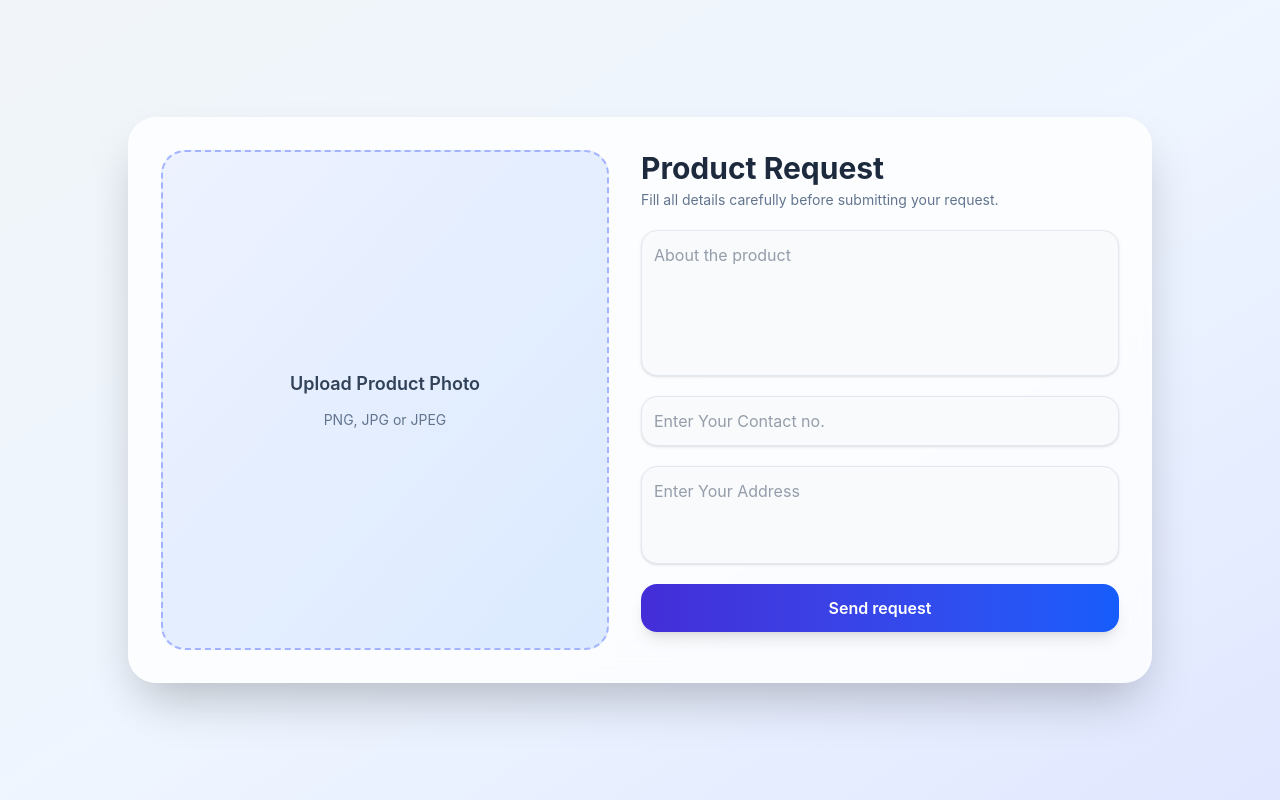
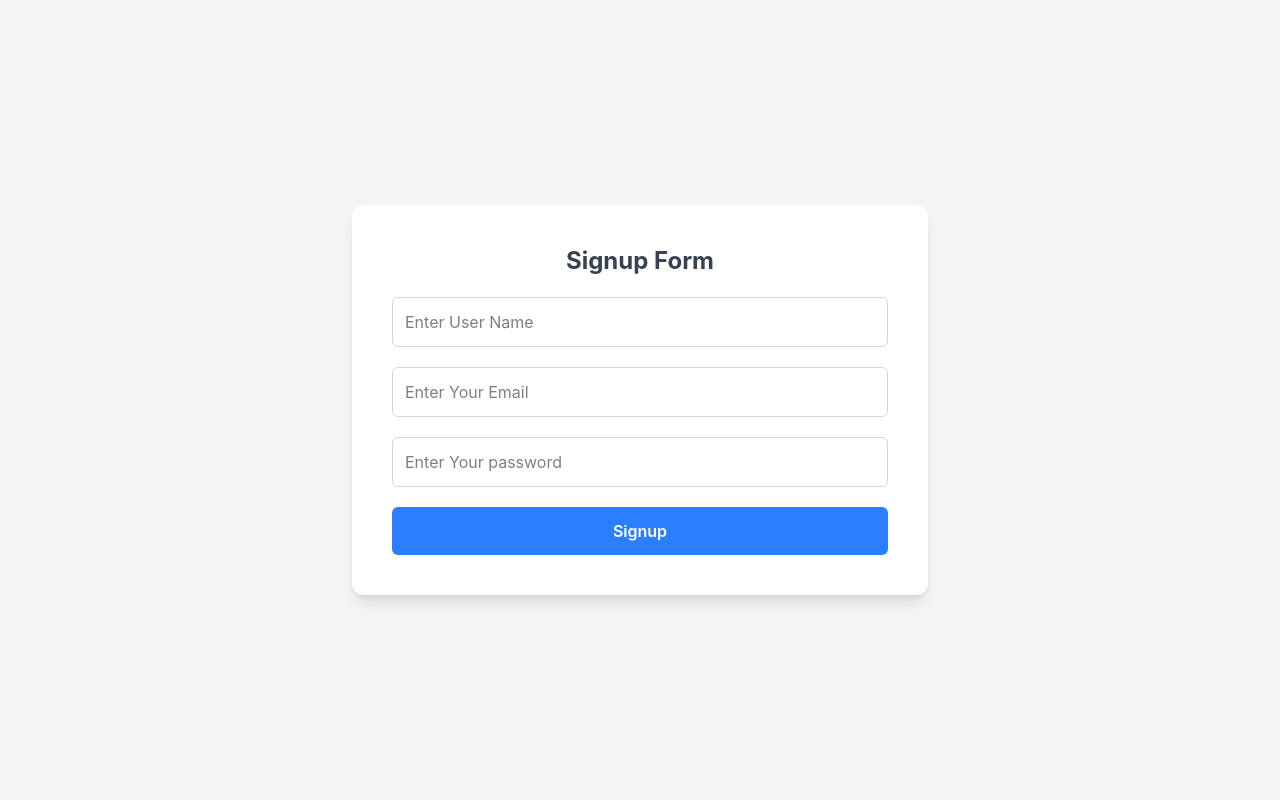
Before and after one commit to mzack321/SwapNest, a React (Vite) app: page / in a window 1280 px wide. Built offline with nearby package versions, Linux system fonts and the light colour scheme.

Commit message:
connect backend

```diff
--- a/package.json
+++ b/package.json
@@ -11,8 +11,10 @@
   },
   "dependencies": {
     "@tailwindcss/vite": "^4.2.4",
+    "axios": "^1.16.0",
     "react": "^19.2.0",
     "react-dom": "^19.2.0",
+    "react-router-dom": "^7.15.0",
     "tailwindcss": "^4.2.4"
   },
   "devDependencies": {
--- a/src/App.jsx
+++ b/src/App.jsx
@@ -1,15 +1,29 @@
 
-// import Login from "./loginForm/Login";
-// import Signup from "./loginForm/Signup";
+
+import { useState } from "react";
+import Login from "./loginForm/Login";
+import Signup from "./loginForm/Signup";
 import Productdashboard from "./Dashboard/Productdashboard";
-const App = ()=>{
 
-  return(
-<div>
-  {/* <Login></Login> */}
-  {/* <Signup></Signup> */}
- <Productdashboard></Productdashboard>
+const App = () => {
+  const [isSignup, setIsSignup] = useState(false);
+  const [isLoggedIn, setIsLoggedIn] = useState(false);
+
+  return (
+    <div>
+
+      {!isLoggedIn ? (
+        isSignup ? (
+          <Login setIsLoggedIn={setIsLoggedIn} />
+        ) : (
+          <Signup setIsSignup={setIsSignup} />
+        )
+      ) : (
+        <Productdashboard />
+      )}
+
     </div>
-  )
-}
+  );
+};
+
 export default App;
--- a/src/Dashboard/Productdashboard.jsx
+++ b/src/Dashboard/Productdashboard.jsx
@@ -1,49 +1,68 @@
-
 
 import { useRef, useState } from "react";
+import axios from "axios";
 
 const Productdashboard = () => {
   const fileInputRef = useRef(null);
-  const [issent, setIssent] = useState(false);
+
+  const [loading, setLoading] = useState(false);
+  const [sent, setSent] = useState(false);
+
   const [image, setImage] = useState(null);
   const [about, setAbout] = useState('');
   const [contact, setContact] = useState('');
-  const [adress, setAdress] = useState('');
+  const [address, setAddress] = useState('');
 
-  const sentHandle = () => {
-    setIssent(!issent)
+  const requestHandler = async (e) => {
+    e.preventDefault();
+
+    setLoading(true);
+    setSent(false);
+
+    try {
+      const res = await axios.post(
+        "http://localhost:5000/api/productdashboard",
+        {
+          image: image?.name,
+          about,
+          contact,
+          address,
         }
+      );
 
-  const requestHandler = (e) => {
-    e.preventDefault();
+      console.log(res.data);
+      alert(res.data.message);
+
+      setSent(true);
+
       fileInputRef.current.value = "";
       setImage(null);
       setAbout('');
       setContact('');
-    setAdress('');
+      setAddress('');
+
+    } catch (error) {
+      console.log(error);
+    } finally {
+      setLoading(false);
     }
+  };
 
   return (
     <div className="min-h-screen bg-gradient-to-br from-slate-100 via-blue-50 to-indigo-100 flex items-center justify-center px-4 py-6">
 
       <form
-        onSubmit={(e) => {
-          requestHandler(e)
-        }}
+        onSubmit={requestHandler}
         className="w-full max-w-5xl bg-white/80 backdrop-blur-lg border border-white/40 shadow-2xl rounded-[28px] p-6 lg:p-8 flex flex-col lg:flex-row gap-8"
       >
-
-        {/* Left Side Image Upload */}
 
         <div className="w-full max-w-md h-[500px] border-2 border-dashed border-indigo-300 rounded-3xl flex items-center justify-center relative overflow-hidden bg-gradient-to-br from-indigo-50 to-blue-100">
 
           <input
-    onChange={(e) => {
-      setImage(e.target.files[0])
-    }}
+            onChange={(e) => setImage(e.target.files[0])}
             ref={fileInputRef}
             type="file"
-    className="absolute inset-0 opacity-0 cursor-pointer "
+            className="absolute inset-0 opacity-0 cursor-pointer"
             required
           />
 
@@ -65,7 +84,6 @@ const Productdashboard = () => {
 
         </div>
 
-        {/* Right Side Form */}
         <div className="flex-1 flex flex-col gap-5">
 
           <div>
@@ -80,21 +98,16 @@ const Productdashboard = () => {
 
           <textarea
             value={about}
-            onChange={(e) => {
-              setAbout(e.target.value)
-            }}
+            onChange={(e) => setAbout(e.target.value)}
             required
             placeholder="About the product"
             rows={5}
-            cols={20}
             className="bg-slate-50 border border-slate-200 rounded-2xl p-3 outline-none focus:ring-2 focus:ring-indigo-500 focus:border-indigo-500 resize-none text-slate-700 shadow-sm"
-          ></textarea>
+          />
 
           <input
             value={contact}
-            onChange={(e) => {
-              setContact(e.target.value)
-            }}
+            onChange={(e) => setContact(e.target.value)}
             required
             type="tel"
             maxLength={10}
@@ -104,26 +117,26 @@ const Productdashboard = () => {
           />
 
           <textarea
-            value={adress}
-            onChange={(e) => {
-              setAdress(e.target.value)
-            }}
+            value={address}
+            onChange={(e) => setAddress(e.target.value)}
             required
             placeholder="Enter Your Address"
             rows={3}
             className="bg-slate-50 border border-slate-200 rounded-2xl p-3 outline-none focus:ring-2 focus:ring-indigo-500 focus:border-indigo-500 resize-none text-slate-700 shadow-sm"
-          ></textarea>
+          />
 
           <button
             type="submit"
-            onClick={sentHandle}
+            disabled={loading}
             className={`w-full py-3 rounded-2xl text-white text-base font-semibold shadow-lg transition-all duration-300 ${
-              issent
-                ? "bg-gradient-to-r from-red-700 to-rose-600 hover:from-red-800 hover:to-rose-700"
+              loading
+                ? "bg-gray-400 cursor-not-allowed"
+                : sent
+                ? "bg-green-600 hover:bg-green-700"
                 : "bg-gradient-to-r from-indigo-700 to-blue-600 hover:from-indigo-800 hover:to-blue-700"
             }`}
           >
-            {issent ? "Cancel request" : "Send request"}
+            {loading ? "Sending..." : sent ? "Sent ✔" : "Send request"}
           </button>
 
         </div>
--- a/src/loginForm/Login.jsx
+++ b/src/loginForm/Login.jsx
@@ -1,13 +1,28 @@
 
 import { useState } from "react";
+import axios from "axios";
 
-const Login = () => {
-  const [userName, setUserName] = useState('');
+const Login = ({setIsLoggedIn}) => {
+  const [email, setEmail] = useState('');
   const [password, setPassword] = useState('');
 
-  const submitHandler = (e) => {
-    e.peventDefault();
-    setUserName('');
+  const submitHandler = async (e) => {
+    e.preventDefault();
+    try{
+    const res  = await axios.post(
+      "http://localhost:5000/api/login",{
+        email,
+        password,
+      }
+    );
+
+    console.log(res.data);
+    alert(res.data.message);
+     setIsLoggedIn(true);
+    } catch(error){
+console.log(error)
+    }
+    setEmail('');
     setPassword('');
   };
 
@@ -22,8 +37,8 @@ const Login = () => {
         </h2>
 
         <input
-          value={userName}
-          onChange={(e) => setUserName(e.target.value)}
+          value={email}
+          onChange={(e) => setEmail(e.target.value)}
           type="text"
           placeholder="Enter User Name"
           className="border border-gray-300 p-3 rounded-md w-full focus:outline-none focus:ring-2 focus:ring-blue-400"
--- a/src/loginForm/Signup.jsx
+++ b/src/loginForm/Signup.jsx
@@ -1,13 +1,26 @@
 
 import { useState } from "react";
+import axios from "axios"
 
-const Signup = () => {
+const Signup = ({setIsSignup}) => {
   const [userName, setUserName] = useState('');
   const [email, setEmail] = useState('');
   const [password, setPassword] = useState('');
 
-  const submitHandler = (e) => {
-    e.peventDefault();
+  const submitHandler = async(e) => {
+    e.preventDefault();
+    try{
+const res = await axios.post("http://localhost:5000/api/signup",{
+  userName,
+  email,
+  password,
+});
+console.log(res.data);
+alert(res.data.message);
+setIsSignup(true);
+} catch(error){
+  console.log(error);
+}
     setUserName('');
     setEmail('');
     setPassword('');
@@ -34,7 +47,7 @@ const Signup = () => {
           value={email}
           onChange={(e) => setEmail(e.target.value)}
           type="text"
-          placeholder="Enter User Name"
+          placeholder="Enter Your Email"
           className="border border-gray-300 p-3 rounded-md w-full focus:outline-none focus:ring-2 focus:ring-blue-400"
         />
 
```
Also changed, not shown: 1 other file (tests, documents, lock files or other folders). Lines whose indentation alone changed are shown as unchanged.
